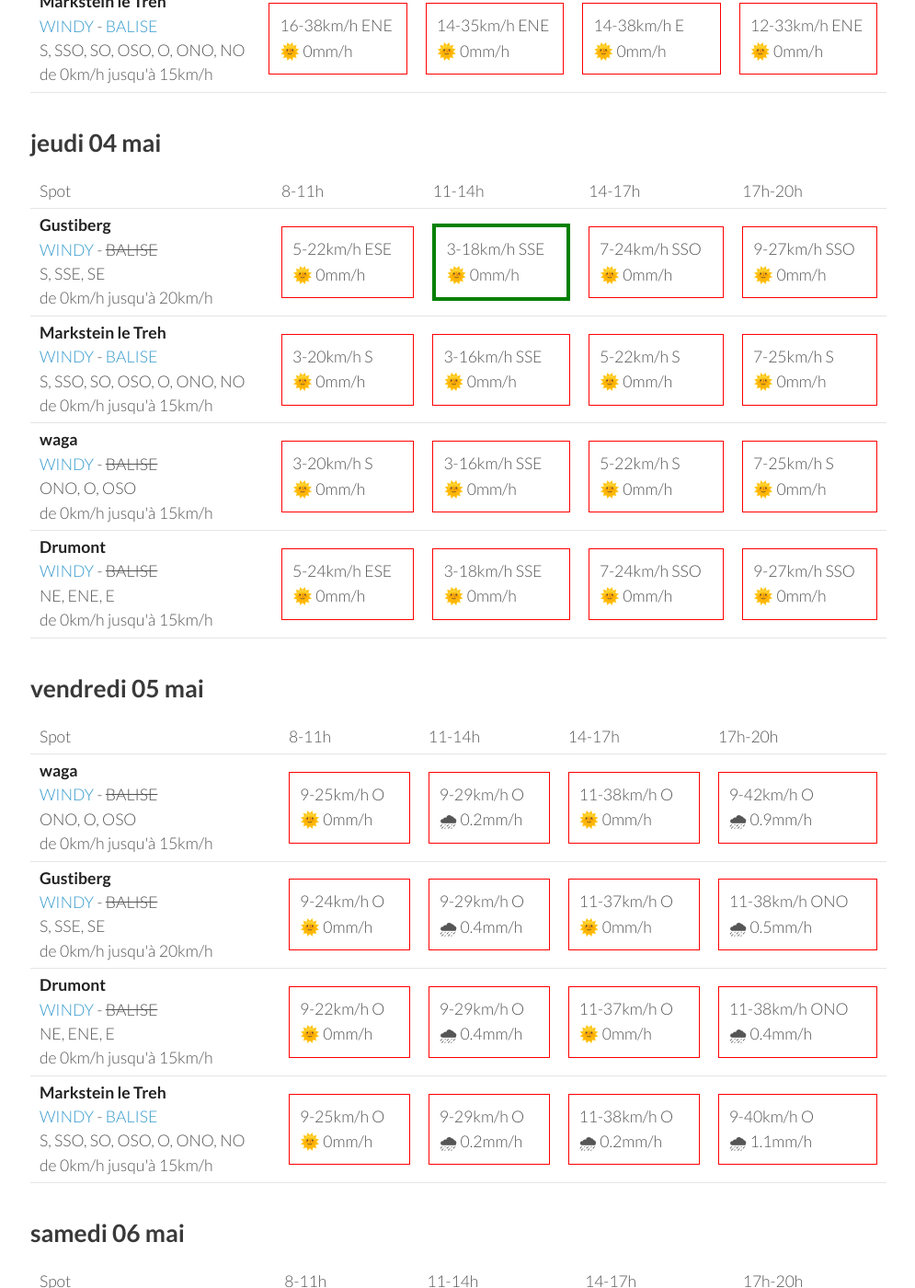
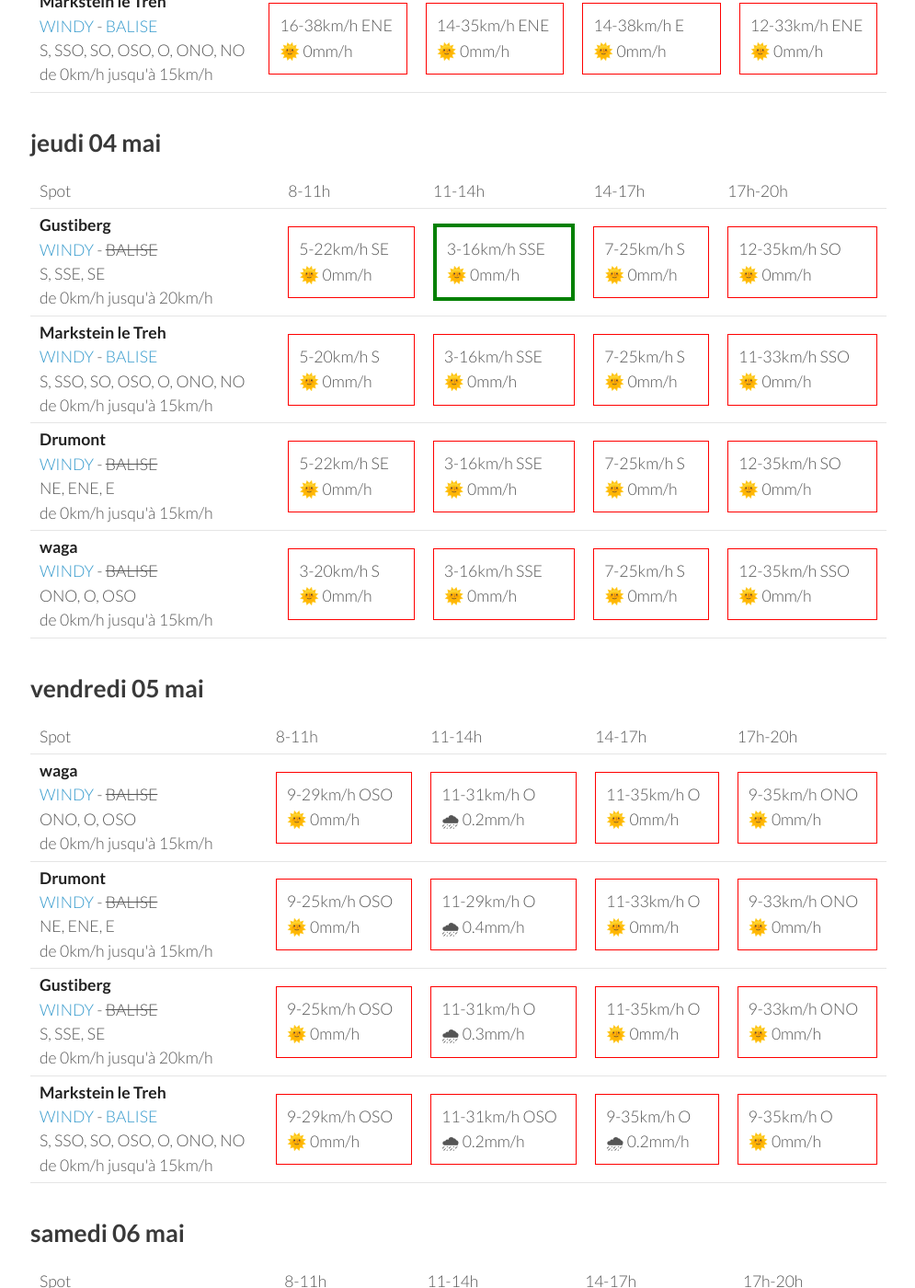
Before and after one commit to parapente-dans-le-nord/parapente-dans-le-nord.github.io, a Jekyll site: the page built from vosges.markdown, in a window 1280 px wide and 1400 px high, scrolled down 1325 px. Shown: the whole window at 92% size, without its empty margins (25-1020 px from the left). Built offline with Jekyll 4.4.1, drawn with Linux system fonts in a browser that asks for light colours; some of the changed text lies outside the part shown.

Commit message:
update index.markdown

```diff
--- a/vosges.markdown
+++ b/vosges.markdown
@@ -132,20 +132,30 @@ page mise à jour le mardi 02 mai 13:16
 <tr>
         <td><strong>Gustiberg</strong><br><a href="https://windy.com/47.894/6.934?47.891,6.934,15,m:eYYagmI">WINDY</a> - <span class="no-balise"> BALISE </span><br> <span class="vent-favorable">S, SSE, SE</span><br><span class="force-vent">de 0km/h jusqu'à 20km/h</span> </td>
 
-            <td><div class="not-flyable"><p>5-22km/h ESE</p><p>🌞 0mm/h</p></div></td>
-            <td><div class="flyable"><p>3-18km/h SSE</p><p>🌞 0mm/h</p></div></td>
-            <td><div class="not-flyable"><p>7-24km/h SSO</p><p>🌞 0mm/h</p></div></td>
-            <td><div class="not-flyable"><p>9-27km/h SSO</p><p>🌞 0mm/h</p></div></td>
+            <td><div class="not-flyable"><p>5-22km/h SE</p><p>🌞 0mm/h</p></div></td>
+            <td><div class="flyable"><p>3-16km/h SSE</p><p>🌞 0mm/h</p></div></td>
+            <td><div class="not-flyable"><p>7-25km/h S</p><p>🌞 0mm/h</p></div></td>
+            <td><div class="not-flyable"><p>12-35km/h SO</p><p>🌞 0mm/h</p></div></td>
 
 
     </tr>
 <tr>
         <td><strong>Markstein le Treh</strong><br><a href="https://windy.com/47.926/7.012?47.505,7.012,8,m:eY1agmQ">WINDY</a> - <span class=""><a href="http://www.balisemeteo.com/balise.php?idBalise=136">BALISE</a> </span><br> <span class="vent-favorable">S, SSO, SO, OSO, O, ONO, NO</span><br><span class="force-vent">de 0km/h jusqu'à 15km/h</span> </td>
 
-            <td><div class="not-flyable"><p>3-20km/h S</p><p>🌞 0mm/h</p></div></td>
+            <td><div class="not-flyable"><p>5-20km/h S</p><p>🌞 0mm/h</p></div></td>
             <td><div class="not-flyable"><p>3-16km/h SSE</p><p>🌞 0mm/h</p></div></td>
-            <td><div class="not-flyable"><p>5-22km/h S</p><p>🌞 0mm/h</p></div></td>
             <td><div class="not-flyable"><p>7-25km/h S</p><p>🌞 0mm/h</p></div></td>
+            <td><div class="not-flyable"><p>11-33km/h SSO</p><p>🌞 0mm/h</p></div></td>
+
+
+    </tr>
+<tr>
+        <td><strong>Drumont</strong><br><a href="https://windy.com/47.898/6.919?47.687,6.919,9,m:eYYagmG">WINDY</a> - <span class="no-balise"> BALISE </span><br> <span class="vent-favorable">NE, ENE, E</span><br><span class="force-vent">de 0km/h jusqu'à 15km/h</span> </td>
+
+            <td><div class="not-flyable"><p>5-22km/h SE</p><p>🌞 0mm/h</p></div></td>
+            <td><div class="not-flyable"><p>3-16km/h SSE</p><p>🌞 0mm/h</p></div></td>
+            <td><div class="not-flyable"><p>7-25km/h S</p><p>🌞 0mm/h</p></div></td>
+            <td><div class="not-flyable"><p>12-35km/h SO</p><p>🌞 0mm/h</p></div></td>
 
 
     </tr>
@@ -154,18 +164,8 @@ page mise à jour le mardi 02 mai 13:16
 
             <td><div class="not-flyable"><p>3-20km/h S</p><p>🌞 0mm/h</p></div></td>
             <td><div class="not-flyable"><p>3-16km/h SSE</p><p>🌞 0mm/h</p></div></td>
-            <td><div class="not-flyable"><p>5-22km/h S</p><p>🌞 0mm/h</p></div></td>
             <td><div class="not-flyable"><p>7-25km/h S</p><p>🌞 0mm/h</p></div></td>
-
-
-    </tr>
-<tr>
-        <td><strong>Drumont</strong><br><a href="https://windy.com/47.898/6.919?47.687,6.919,9,m:eYYagmG">WINDY</a> - <span class="no-balise"> BALISE </span><br> <span class="vent-favorable">NE, ENE, E</span><br><span class="force-vent">de 0km/h jusqu'à 15km/h</span> </td>
-
-            <td><div class="not-flyable"><p>5-24km/h ESE</p><p>🌞 0mm/h</p></div></td>
-            <td><div class="not-flyable"><p>3-18km/h SSE</p><p>🌞 0mm/h</p></div></td>
-            <td><div class="not-flyable"><p>7-24km/h SSO</p><p>🌞 0mm/h</p></div></td>
-            <td><div class="not-flyable"><p>9-27km/h SSO</p><p>🌞 0mm/h</p></div></td>
+            <td><div class="not-flyable"><p>12-35km/h SSO</p><p>🌞 0mm/h</p></div></td>
 
 
     </tr>
@@ -188,40 +188,40 @@ page mise à jour le mardi 02 mai 13:16
 <tr>
         <td><strong>waga</strong><br><a href="https://windy.com/47.903/6.996?47.900,6.983,15">WINDY</a> - <span class="no-balise"> BALISE </span><br> <span class="vent-favorable">ONO, O, OSO</span><br><span class="force-vent">de 0km/h jusqu'à 15km/h</span> </td>
 
-            <td><div class="not-flyable"><p>9-25km/h O</p><p>🌞 0mm/h</p></div></td>
-            <td><div class="not-flyable"><p>9-29km/h O</p><p>🌧 0.2mm/h</p></div></td>
-            <td><div class="not-flyable"><p>11-38km/h O</p><p>🌞 0mm/h</p></div></td>
-            <td><div class="not-flyable"><p>9-42km/h O</p><p>🌧 0.9mm/h</p></div></td>
+            <td><div class="not-flyable"><p>9-29km/h OSO</p><p>🌞 0mm/h</p></div></td>
+            <td><div class="not-flyable"><p>11-31km/h O</p><p>🌧 0.2mm/h</p></div></td>
+            <td><div class="not-flyable"><p>11-35km/h O</p><p>🌞 0mm/h</p></div></td>
+            <td><div class="not-flyable"><p>9-35km/h ONO</p><p>🌞 0mm/h</p></div></td>
+
+
+    </tr>
+<tr>
+        <td><strong>Drumont</strong><br><a href="https://windy.com/47.898/6.919?47.687,6.919,9,m:eYYagmG">WINDY</a> - <span class="no-balise"> BALISE </span><br> <span class="vent-favorable">NE, ENE, E</span><br><span class="force-vent">de 0km/h jusqu'à 15km/h</span> </td>
+
+            <td><div class="not-flyable"><p>9-25km/h OSO</p><p>🌞 0mm/h</p></div></td>
+            <td><div class="not-flyable"><p>11-29km/h O</p><p>🌧 0.4mm/h</p></div></td>
+            <td><div class="not-flyable"><p>11-33km/h O</p><p>🌞 0mm/h</p></div></td>
+            <td><div class="not-flyable"><p>9-33km/h ONO</p><p>🌞 0mm/h</p></div></td>
 
 
     </tr>
 <tr>
         <td><strong>Gustiberg</strong><br><a href="https://windy.com/47.894/6.934?47.891,6.934,15,m:eYYagmI">WINDY</a> - <span class="no-balise"> BALISE </span><br> <span class="vent-favorable">S, SSE, SE</span><br><span class="force-vent">de 0km/h jusqu'à 20km/h</span> </td>
 
-            <td><div class="not-flyable"><p>9-24km/h O</p><p>🌞 0mm/h</p></div></td>
-            <td><div class="not-flyable"><p>9-29km/h O</p><p>🌧 0.4mm/h</p></div></td>
-            <td><div class="not-flyable"><p>11-37km/h O</p><p>🌞 0mm/h</p></div></td>
-            <td><div class="not-flyable"><p>11-38km/h ONO</p><p>🌧 0.5mm/h</p></div></td>
-
-
-    </tr>
-<tr>
-        <td><strong>Drumont</strong><br><a href="https://windy.com/47.898/6.919?47.687,6.919,9,m:eYYagmG">WINDY</a> - <span class="no-balise"> BALISE </span><br> <span class="vent-favorable">NE, ENE, E</span><br><span class="force-vent">de 0km/h jusqu'à 15km/h</span> </td>
-
-            <td><div class="not-flyable"><p>9-22km/h O</p><p>🌞 0mm/h</p></div></td>
-            <td><div class="not-flyable"><p>9-29km/h O</p><p>🌧 0.4mm/h</p></div></td>
-            <td><div class="not-flyable"><p>11-37km/h O</p><p>🌞 0mm/h</p></div></td>
-            <td><div class="not-flyable"><p>11-38km/h ONO</p><p>🌧 0.4mm/h</p></div></td>
+            <td><div class="not-flyable"><p>9-25km/h OSO</p><p>🌞 0mm/h</p></div></td>
+            <td><div class="not-flyable"><p>11-31km/h O</p><p>🌧 0.3mm/h</p></div></td>
+            <td><div class="not-flyable"><p>11-35km/h O</p><p>🌞 0mm/h</p></div></td>
+            <td><div class="not-flyable"><p>9-33km/h ONO</p><p>🌞 0mm/h</p></div></td>
 
 
     </tr>
 <tr>
         <td><strong>Markstein le Treh</strong><br><a href="https://windy.com/47.926/7.012?47.505,7.012,8,m:eY1agmQ">WINDY</a> - <span class=""><a href="http://www.balisemeteo.com/balise.php?idBalise=136">BALISE</a> </span><br> <span class="vent-favorable">S, SSO, SO, OSO, O, ONO, NO</span><br><span class="force-vent">de 0km/h jusqu'à 15km/h</span> </td>
 
-            <td><div class="not-flyable"><p>9-25km/h O</p><p>🌞 0mm/h</p></div></td>
-            <td><div class="not-flyable"><p>9-29km/h O</p><p>🌧 0.2mm/h</p></div></td>
-            <td><div class="not-flyable"><p>11-38km/h O</p><p>🌧 0.2mm/h</p></div></td>
-            <td><div class="not-flyable"><p>9-40km/h O</p><p>🌧 1.1mm/h</p></div></td>
+            <td><div class="not-flyable"><p>9-29km/h OSO</p><p>🌞 0mm/h</p></div></td>
+            <td><div class="not-flyable"><p>11-31km/h OSO</p><p>🌧 0.2mm/h</p></div></td>
+            <td><div class="not-flyable"><p>9-35km/h O</p><p>🌧 0.2mm/h</p></div></td>
+            <td><div class="not-flyable"><p>9-35km/h O</p><p>🌞 0mm/h</p></div></td>
 
 
     </tr>
```
Also changed, not shown: other parts of vosges.markdown (+1 -1 lines).
